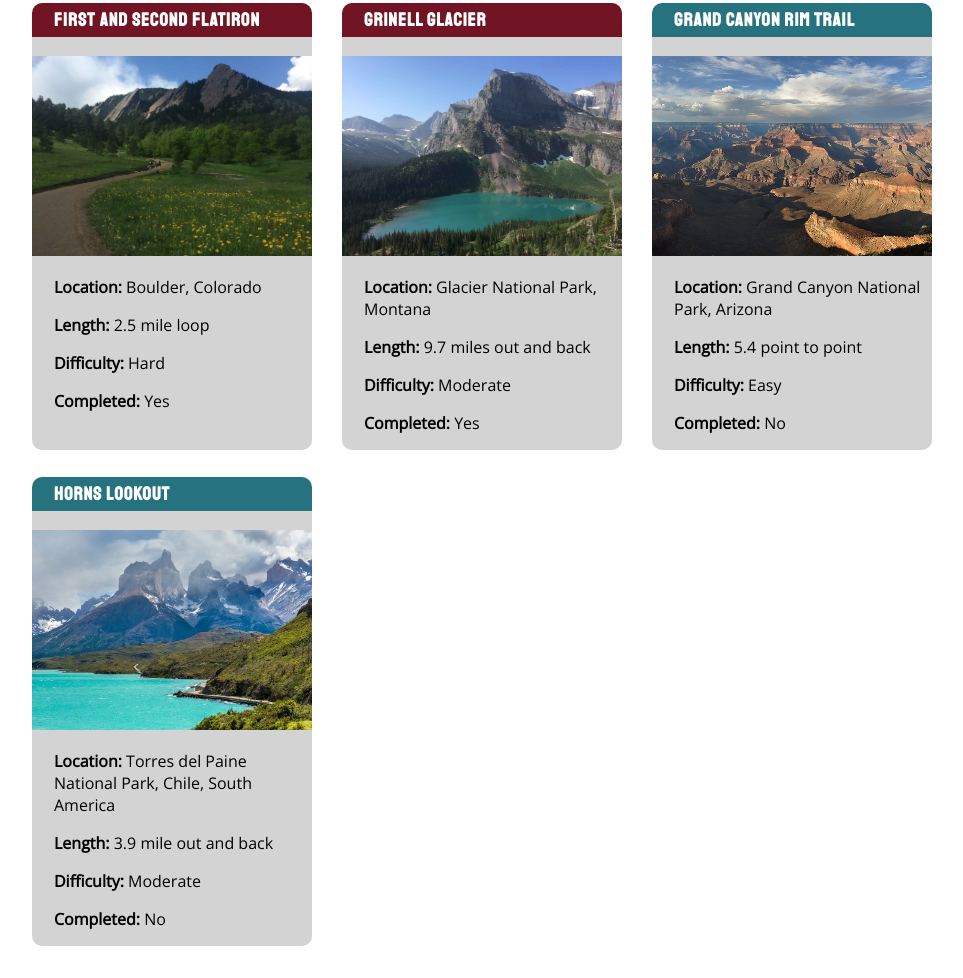
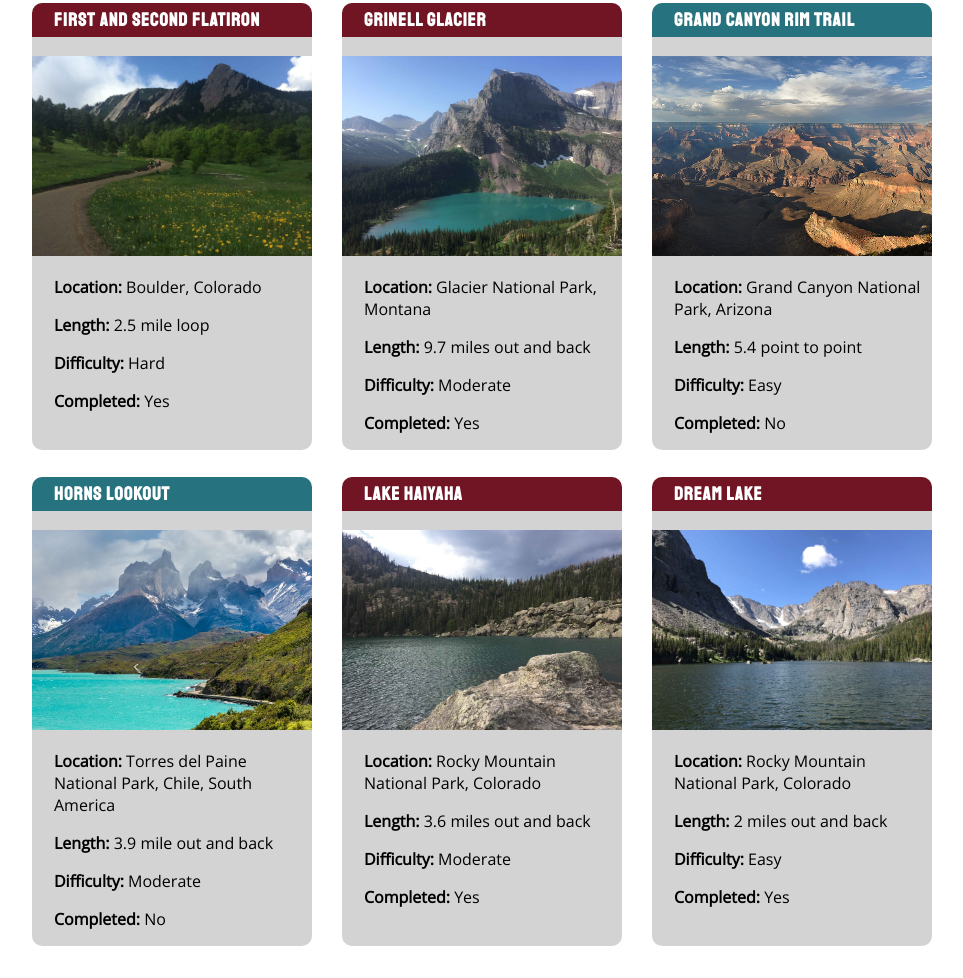
Before and after one commit to morganpurdy/hike-site, a plain HTML site: page index.html in a window 1280 px wide. Shown: the part 1105-2083 px from the top of the page, without its empty margins (158-1121 px from the left). Drawn offline with nearby package versions, Linux system fonts and the light colour scheme.

Commit message:
add return statement

```diff
--- a/index.html
+++ b/index.html
@@ -114,6 +114,24 @@
         <p><b>Difficulty:</b> Moderate</p>
         <p><b>Completed:</b> No</p>
       </article>
+
+      <article class = "all finish active">
+        <h3 class="completed" >Lake Haiyaha</h3>
+        <img src = "images/lakehaiyaha.jpg" alt = "almost green lake surrounded by trees" class="article-img img-fluid">
+        <p><b>Location:</b> Rocky Mountain National Park, Colorado</p>
+        <p><b>Length:</b> 3.6 miles out and back </p>
+        <p><b>Difficulty:</b> Moderate</p>
+        <p><b>Completed:</b> Yes</p>
+      </article>
+
+      <article class = "all finish active">
+        <h3 class="completed" >Dream Lake</h3>
+        <img src = "images/dream.jpg" alt = "calm lake with mountain behind" class="article-img img-fluid">
+        <p><b>Location:</b> Rocky Mountain National Park, Colorado</p>
+        <p><b>Length:</b> 2 miles out and back </p>
+        <p><b>Difficulty:</b> Easy</p>
+        <p><b>Completed:</b> Yes</p>
+      </article>
   </div>
 
 <script src="script.js"></script>
--- a/script.js
+++ b/script.js
@@ -13,7 +13,7 @@ document.querySelector('.done').addEventListener('click', function() {
   notCompleted[i].classList.add('inactive');
 }
  else {
-   // empty else?
+   return;
  }
 });
 
@@ -29,7 +29,7 @@ document.querySelector('.not-done').addEventListener('click', function() {
     completed[i].classList.add('inactive');
   }
   else{
-// empty else?
+    return;
  }
 });
 
```
